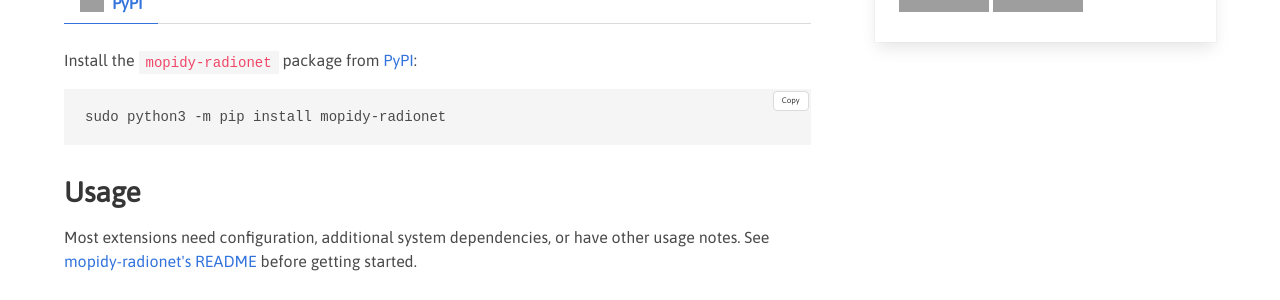
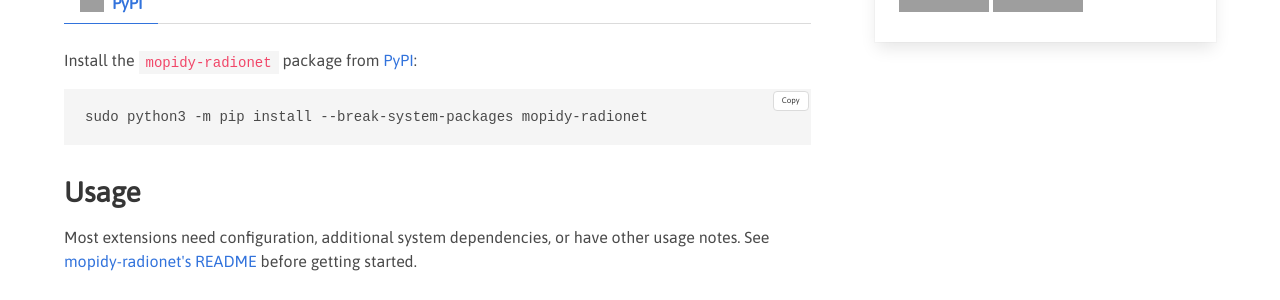
Before and after one commit to mopidy/website, a Jekyll site: the page built from _ext/radionet.md, in a window 1280 px wide, cut to the strip 0-1330 px from the top of the page. Shown: the part 433-733 px from the top of the strip. Built offline with Jekyll 4.4.1, drawn with Linux system fonts in a browser that asks for light colours; grey boxes are pictures that could not be loaded.

Commit message:
fix: Add --break-system-packages to pip install command

```diff
--- a/_layouts/ext.html
+++ b/_layouts/ext.html
@@ -142,7 +142,7 @@ layout: default
                 Install the <code>{{ ext.dist.pypi }}</code> package from
                 <a href="https://pypi.org/project/{{ ext.dist.pypi }}">PyPI</a>:
               </p>
-              <pre class="select copy">sudo python3 -m pip install {{ ext.dist.pypi }}</pre>
+              <pre class="select copy">sudo python3 -m pip install --break-system-packages {{ ext.dist.pypi }}</pre>
             </div>
           {% endif %}
 
```
